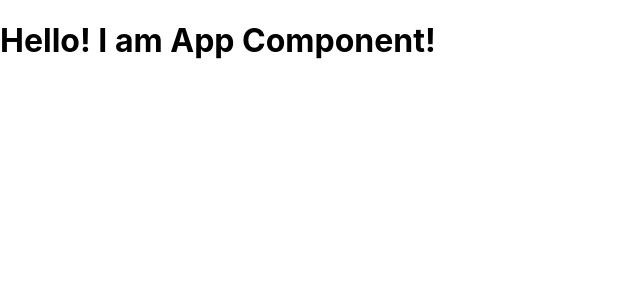
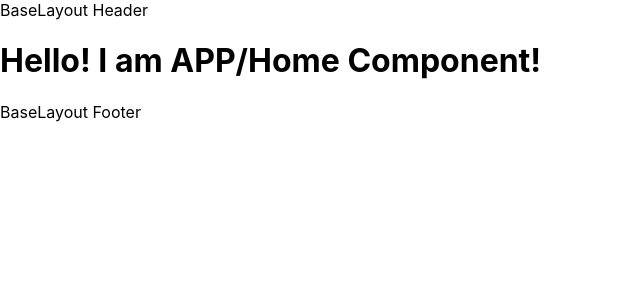
Before and after one commit to heggy231/intro-react-router-dom, a React (Create React App) app: page / in a window 1280 px wide. Shown: the top 300 px of the page, without its empty margins (0-640 px from the left). Built offline with nearby package versions, Linux system fonts and the light colour scheme.

Commit message:
show content

```diff
--- a/src/App.js
+++ b/src/App.js
@@ -3,7 +3,7 @@ import React, {useState, useEffect} from "react";
 function App() {
   return (
     <h1>
-      Hello! I am App Component!
+      Hello! I am APP/Home Component!
     </h1>
   );
 }
--- a/src/components/BaseLayout.js
+++ b/src/components/BaseLayout.js
@@ -4,7 +4,7 @@ const BaseLayout = (props) => {
   return (
     <>
       <header>BaseLayout Header</header>
-      <main>Content goes here!</main>
+      <main>{props.children}</main>
       <footer>BaseLayout Footer</footer>
     </>
   )
--- a/src/index.js
+++ b/src/index.js
@@ -4,14 +4,17 @@ import './index.css';
 
 import App from './App';
 import AddMovie from './components/AddMovie';
+import BaseLayout from './components/BaseLayout';
 
 import { BrowserRouter, Switch, Route } from 'react-router-dom';
 
 ReactDOM.render(
   <React.StrictMode>
     <BrowserRouter>
-      <Route component={App} path="/" exact />
-      <Route component={AddMovie} path="/add-movie" />
+      <BaseLayout>
+        <Route component={App} path="/" exact />
+        <Route component={AddMovie} path="/add-movie" />
+      </BaseLayout>
     </BrowserRouter>
   </React.StrictMode>,
   document.getElementById('root')
```
